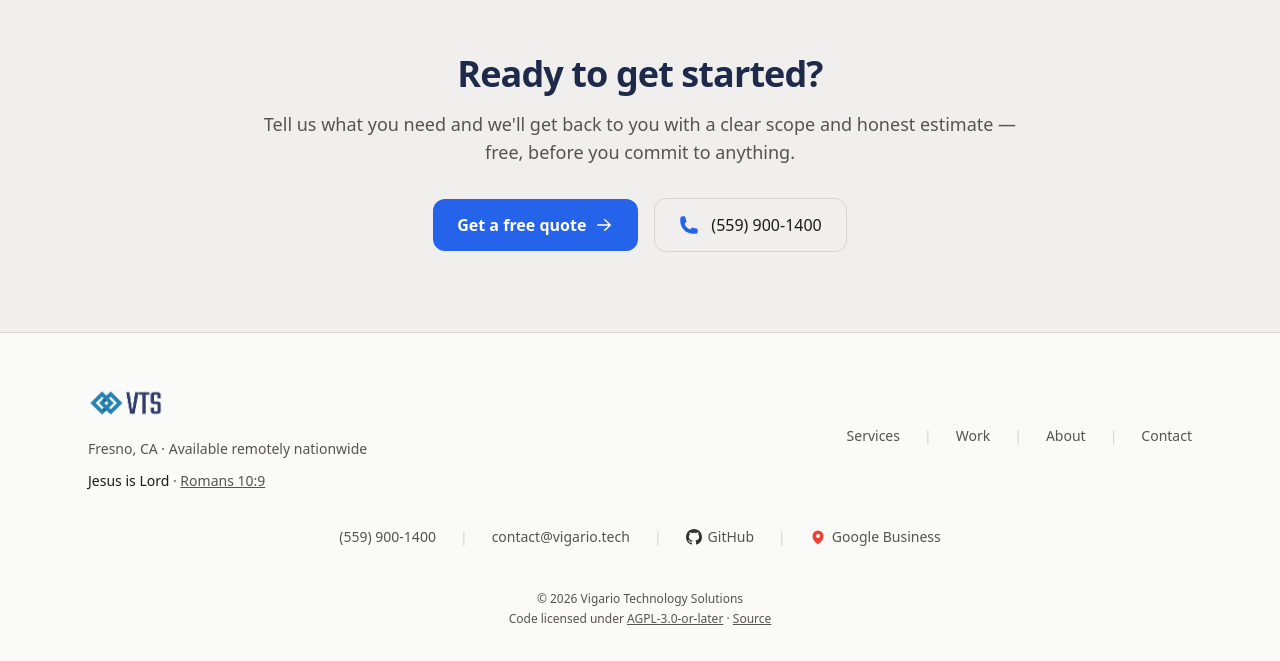
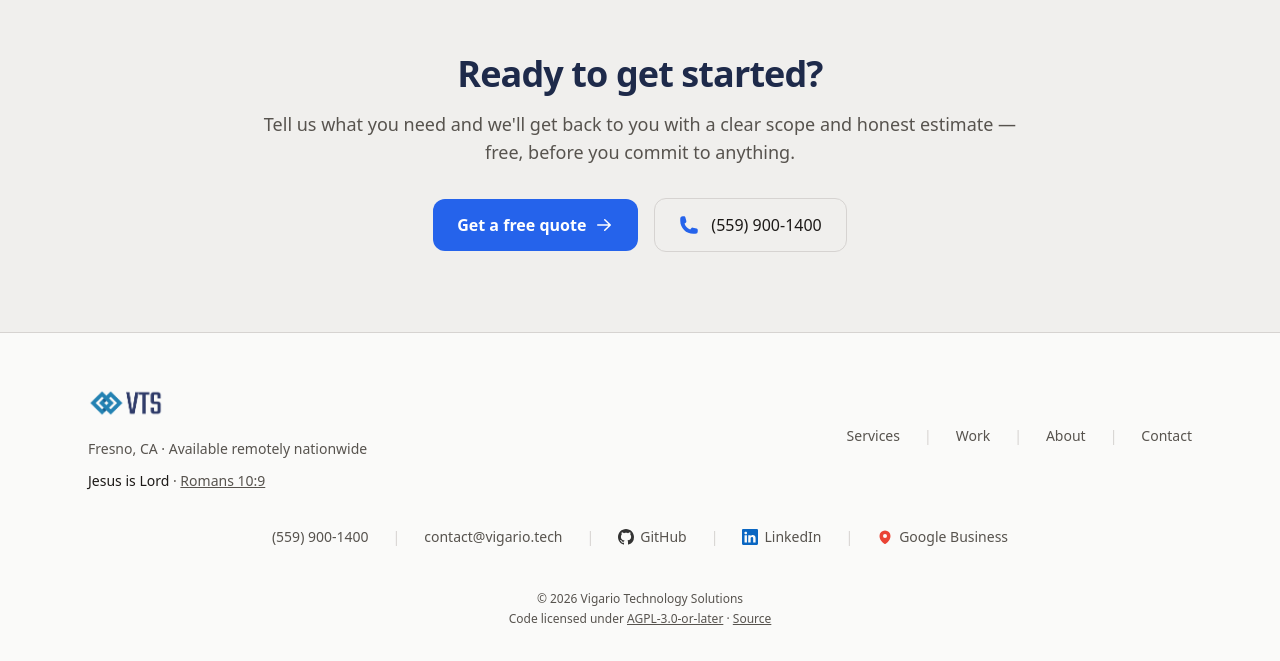
Before and after one commit to TylerVigario/website, an Astro site: page /about in a window 1280 px wide. Shown: the part 663-1324 px from the top of the page. Built offline with nearby package versions, Linux system fonts and the light colour scheme; Astro itself is replaced by a stand-in of ours; a web font is replaced by a local one.

Commit message:
fix(site): link the live business profile and LinkedIn, and tidy search metadata (#74)
Co-authored-by: Claude Opus 5.5 <noreply@anthropic.com>

```diff
--- a/src/components/Footer.astro
+++ b/src/components/Footer.astro
@@ -1,6 +1,7 @@
 ---
 import imgVtsLogo0 from "@/assets/images/vts-logo.png";
 import GitHub from "@/components/icons/GitHub.astro";
+import LinkedIn from "@/components/icons/LinkedIn.astro";
 import MapPin from "@/components/icons/MapPin.astro";
 
 const nav = [
@@ -11,9 +12,10 @@ const nav = [
 ];
 
 const external = [
-  { label: "GitHub", href: "https://github.com/tylervigario", icon: "gh" },
-  { label: "Google Business", href: "https://g.co/kgs/wyVQ2pD", icon: "pin" },
-] as const;
+  { label: "GitHub", href: "https://github.com/tylervigario", Icon: GitHub },
+  { label: "LinkedIn", href: "https://www.linkedin.com/in/tylervigario/", Icon: LinkedIn },
+  { label: "Google Business", href: "https://maps.app.goo.gl/smESWN2tWuZfZzPd7", Icon: MapPin },
+];
 
 // Baked at build time, not evaluated in the browser. A prerendered page
 // would otherwise freeze whatever year the build ran in either way —
@@ -100,17 +102,17 @@ const year = new Date().getFullYear();
         contact@vigario.tech
       </a>
       {
-        external.map((l) => (
+        external.map(({ label, href, Icon }) => (
           <>
             <span class="hidden text-border md:inline">|</span>
             <a
-              href={l.href}
+              href={href}
               target="_blank"
               rel="noopener noreferrer"
               class="inline-flex items-center gap-1.5 py-3 transition-colors hover:text-foreground"
             >
-              {l.icon === "gh" ? <GitHub /> : <MapPin />}
-              {l.label}
+              <Icon />
+              {label}
             </a>
           </>
         ))
--- /dev/null
+++ b/src/components/icons/LinkedIn.astro
@@ -0,0 +1,10 @@
+---
+// The "in" mark, from Bootstrap Icons (© The Bootstrap Authors, MIT,
+// https://github.com/twbs/icons/blob/main/LICENSE). The mark itself is
+// LinkedIn's; it is here only to label the link to a profile.
+interface Props { class?: string }
+const { class: className = "h-4 w-4 text-[#0A66C2]" } = Astro.props;
+---
+<svg xmlns="http://www.w3.org/2000/svg" viewBox="0 0 16 16" fill="currentColor" class={className} aria-hidden="true">
+  <path d="M0 1.146C0 .513.526 0 1.175 0h13.65C15.474 0 16 .513 16 1.146v13.708c0 .633-.526 1.146-1.175 1.146H1.175C.526 16 0 15.487 0 14.854zm4.943 12.248V6.169H2.542v7.225zm-1.2-8.212c.837 0 1.358-.554 1.358-1.248-.015-.709-.52-1.248-1.342-1.248S2.4 3.226 2.4 3.934c0 .694.521 1.248 1.327 1.248zm4.908 8.212V9.359c0-.216.016-.432.08-.586.173-.431.568-.878 1.232-.878.869 0 1.216.662 1.216 1.634v3.865h2.401V9.25c0-2.22-1.184-3.252-2.764-3.252-1.274 0-1.845.7-2.165 1.193v.025h-.016l.016-.025V6.169h-2.4c.03.678 0 7.225 0 7.225z"/>
+</svg>
--- a/src/layouts/Base.astro
+++ b/src/layouts/Base.astro
@@ -20,7 +20,10 @@ interface Props {
    * unless `bareTitle` is set, matching the old Next title template. */
   title: string;
   description: string;
-  /** Set on the home page, which carried the untemplated default title. */
+  /** Drops the " | Vigario Technology Solutions" suffix. The home page
+   * carried the untemplated default title; the POTS page's own title
+   * already fills the ~60 characters a search result shows, and with
+   * the suffix it ran to 92 and was cut off mid-phrase. */
   bareTitle?: boolean;
   /** Canonical override. Defaults to the current URL, which is what
    * every page wants; only set it where two routes serve one page. */
--- a/src/pages/about.astro
+++ b/src/pages/about.astro
@@ -24,7 +24,7 @@ const jsonLd = {
     "Server Administration",
   ],
   url: `${site}/about`,
-  sameAs: ["https://github.com/tylervigario"],
+  sameAs: ["https://github.com/tylervigario", "https://www.linkedin.com/in/tylervigario/"],
 };
 
 const credentials = [
--- a/src/pages/contact.astro
+++ b/src/pages/contact.astro
@@ -49,7 +49,7 @@ if (Astro.request.method !== "POST" && preselect && catalog.some((s) => s.title
 }
 ---
 
-<Base title="Contact" description="Get in touch with Vigario Technology Solutions." mainClass="mx-auto max-w-2xl px-6 pt-32 pb-16">
+<Base title="Contact" description="Request a quote for IT work in Fresno and the Central Valley: networking, security cameras, cabling, servers or custom software. Call or text (559) 900-1400." mainClass="mx-auto max-w-2xl px-6 pt-32 pb-16">
   <h1 class="text-3xl font-bold text-navy">Get in touch</h1>
   <div class="mt-8"><QuoteForm values={values} errors={errors} submitted={submitted} /></div>
 </Base>
--- a/src/pages/index.astro
+++ b/src/pages/index.astro
@@ -28,6 +28,8 @@ const jsonLd = {
     name: "Tyler Vigario",
   },
   foundingDate: "2021",
+  // The legal business address, public on the Business Profile. On-site
+  // trips start here, and a customer can drop equipment off here instead.
   address: {
     "@type": "PostalAddress",
     streetAddress: "3304 W Tiger Ave",
@@ -36,10 +38,12 @@ const jsonLd = {
     postalCode: "93656",
     addressCountry: "US",
   },
+  // The building's own pin, from Google Maps. Google requires at least
+  // five decimal places; the two this had named the middle of town.
   geo: {
     "@type": "GeoCoordinates",
-    latitude: 36.43,
-    longitude: -119.86,
+    latitude: 36.4257158,
+    longitude: -119.8594136,
   },
   areaServed: [
     { "@type": "City", name: "Fresno" },
@@ -47,8 +51,10 @@ const jsonLd = {
     { "@type": "City", name: "Madera" },
     { "@type": "City", name: "Visalia" },
     { "@type": "City", name: "Riverdale" },
-    { "@type": "GeoShape", name: "Central Valley, CA" },
+    { "@type": "Place", name: "Central Valley, CA" },
   ],
+  // The hours a call is reliably answered. Calls and texts outside them
+  // often are too, but these are the hours worth promising a stranger.
   openingHoursSpecification: {
     "@type": "OpeningHoursSpecification",
     dayOfWeek: ["Monday", "Tuesday", "Wednesday", "Thursday", "Friday", "Saturday", "Sunday"],
@@ -63,7 +69,7 @@ const jsonLd = {
     "Custom Software Development",
     "IT Strategy & Consulting",
   ],
-  sameAs: ["https://github.com/tylervigario", "https://g.co/kgs/wyVQ2pD"],
+  sameAs: ["https://github.com/tylervigario", "https://maps.app.goo.gl/smESWN2tWuZfZzPd7"],
   slogan: "IT that writes code.",
   knowsAbout: [
     "Network Infrastructure",
--- a/src/pages/pots-migration.astro
+++ b/src/pages/pots-migration.astro
@@ -25,7 +25,7 @@ const jsonLd = {
       { "@type": "City", name: "Clovis" },
       { "@type": "City", name: "Madera" },
       { "@type": "City", name: "Visalia" },
-      { "@type": "GeoShape", name: "Central Valley, CA" },
+      { "@type": "Place", name: "Central Valley, CA" },
     ],
   },
   serviceType: [
@@ -78,7 +78,7 @@ if (Astro.request.method === "POST") {
 const submitted = Astro.url.searchParams.get("sent") === "1";
 ---
 
-<Base title="POTS to VoIP Migration | Stop Overpaying for Landline Service" description="Still on AT&T or Verizon copper landlines? Your carrier is charging you 5-20x what modern VoIP costs. Free telecom audit for Central Valley businesses." jsonLd={jsonLd} mainClass="pt-16">
+<Base title="POTS to VoIP Migration | Stop Overpaying for Landline Service" bareTitle description="Still on AT&T or Verizon copper landlines? Your carrier is charging you 5-20x what modern VoIP costs. Free telecom audit for Central Valley businesses." jsonLd={jsonLd} mainClass="pt-16">
   <LandingHeader slot="header" />
   <POTSLanding values={values} errors={errors} submitted={submitted} />
 </Base>
--- a/src/pages/services.astro
+++ b/src/pages/services.astro
@@ -26,7 +26,7 @@ const jsonLd = {
     { "@type": "City", name: "Fresno" },
     { "@type": "City", name: "Clovis" },
     { "@type": "City", name: "Visalia" },
-    { "@type": "GeoShape", name: "Central Valley, CA" },
+    { "@type": "Place", name: "Central Valley, CA" },
   ],
 };
 
```
Also changed, not shown: LICENSE-NOTICE.md.
